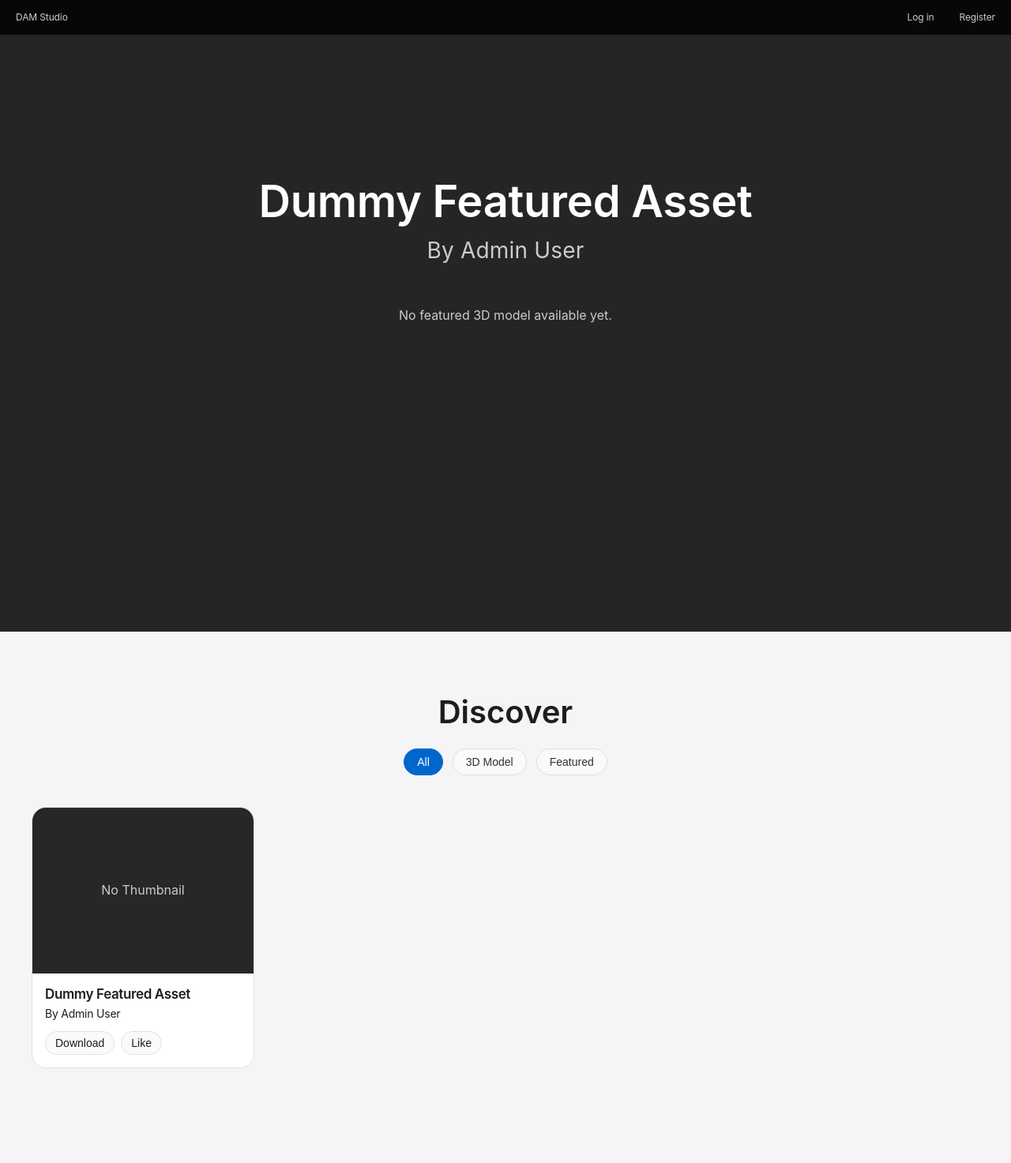
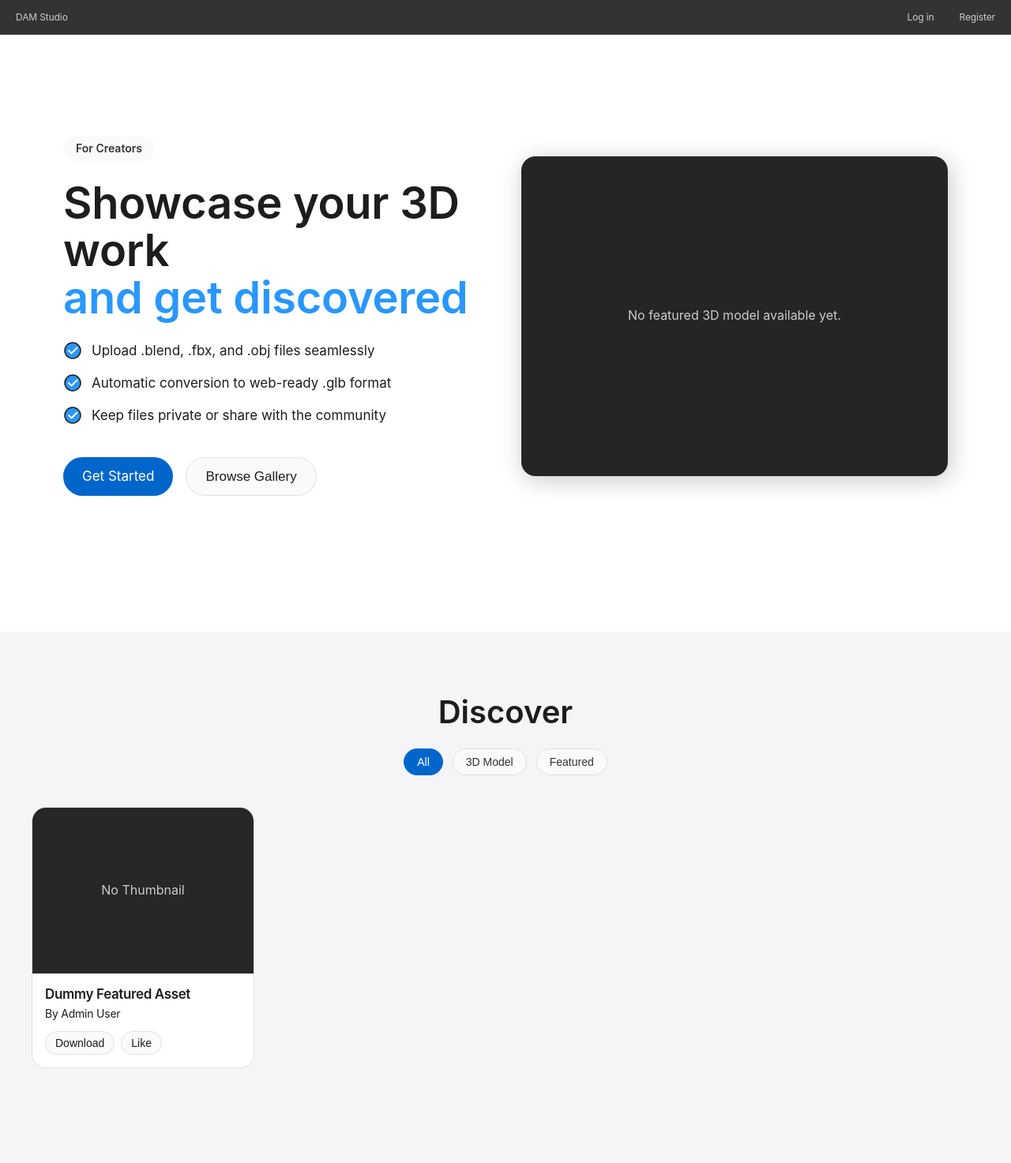
Before and after one commit to rakyann/DAM-Studio, a Laravel app: page / in a window 1280 px wide. Shown: the whole page at 79% size. Run offline with Laravel 12, Linux system fonts and the light colour scheme; data comes from the database, SQL or seed files in the repository; style sheets or scripts are compiled from the project's sources.

Commit message:
feat(landing): redesign hero section as split two-column layout per Dribbble-inspired pattern, using PRD design tokens

```diff
--- a/resources/css/app.css
+++ b/resources/css/app.css
@@ -96,18 +96,100 @@
 }
 
 /* Hero Section */
-.hero-section {
+/* Split Layout Hero Section */
+.hero-split-section {
+  display: flex;
+  flex-direction: column;
+  padding: 120px 24px 60px 24px;
+  background-color: var(--canvas);
+  min-height: 100vh;
+  gap: 40px;
+}
+
+@media (min-width: 1024px) {
+  .hero-split-section {
+    flex-direction: row;
+    align-items: center;
+    justify-content: space-between;
+    padding: 100px 80px;
+  }
+}
+
+.hero-left {
+  flex: 1;
+  max-width: 600px;
+  display: flex;
+  flex-direction: column;
+  gap: 24px;
+}
+
+.hero-right {
+  flex: 1;
+  display: flex;
+  justify-content: center;
+  align-items: center;
+  width: 100%;
+}
+
+.hero-badge {
+  display: inline-block;
+  align-self: flex-start;
+  padding: 6px 16px;
+  background-color: var(--surface-pearl);
+  color: var(--ink-muted-80);
+  border-radius: 9999px;
+  font-size: 14px;
+  font-weight: 600;
+}
+
+.hero-accent {
+  color: var(--primary-on-dark);
+}
+
+.hero-checklist {
+  list-style: none;
+  padding: 0;
+  margin: 0;
+  display: flex;
+  flex-direction: column;
+  gap: 16px;
+}
+
+.hero-checklist li {
+  display: flex;
+  align-items: flex-start;
+  gap: 12px;
+  font-size: 17px;
+  color: var(--body);
+  line-height: 1.47;
+}
+
+.check-icon {
+  width: 24px;
+  height: 24px;
+  flex-shrink: 0;
+}
+
+.hero-actions {
+  display: flex;
+  gap: 16px;
+  margin-top: 16px;
+  flex-wrap: wrap;
+}
+
+.hero-viewer-frame {
   position: relative;
   width: 100%;
-  height: 100vh;
+  max-width: 800px;
+  aspect-ratio: 4/3;
   background-color: var(--surface-tile-3);
+  border-radius: 18px;
   overflow: hidden;
-  display: flex;
-  align-items: center;
-  justify-content: center;
+  box-shadow: rgba(0, 0, 0, 0.22) 3px 5px 30px 0;
 }
 
-.hero-canvas {
+/* Override .hero-canvas for the new frame */
+.hero-viewer-frame .hero-canvas {
   position: absolute;
   top: 0;
   left: 0;
@@ -116,29 +198,35 @@
   z-index: 1;
 }
 
-.hero-content {
-  position: relative;
-  z-index: 10;
-  text-align: center;
-  color: var(--on-dark);
-  pointer-events: none;
-  margin-top: -30vh;
-}
-
-.hero-content h1 {
-  color: var(--on-dark);
-  margin-bottom: 1rem;
-}
-
-.hero-content p {
-  color: var(--body-muted);
-}
-
-.hero-placeholder {
-  position: relative;
+.hero-viewer-frame .hero-placeholder {
+  position: absolute;
+  top: 50%;
+  left: 50%;
+  transform: translate(-50%, -50%);
   z-index: 10;
   color: var(--body-muted);
   text-align: center;
+}
+
+.hero-viewer-meta {
+  position: absolute;
+  bottom: 24px;
+  left: 24px;
+  z-index: 20;
+  display: flex;
+  flex-direction: column;
+  pointer-events: none;
+}
+
+.hero-viewer-meta .meta-title {
+  color: var(--on-dark);
+  font-size: 17px;
+  font-weight: 600;
+}
+
+.hero-viewer-meta .meta-author {
+  color: var(--body-muted);
+  font-size: 14px;
 }
 
 /* Top Nav */
--- a/resources/views/landing.blade.php
+++ b/resources/views/landing.blade.php
@@ -31,24 +31,53 @@
     </nav>
 
     <!-- Hero Section -->
-    <section class="hero-section">
-        <div id="hero-canvas" class="hero-canvas"></div>
+    <section class="hero-split-section">
+        <div class="hero-left">
+            <span class="hero-badge">For Creators</span>
 
-        <div class="hero-content">
             @if($featuredAsset)
-                <h1 class="hero-display">{{ $featuredAsset->title }}</h1>
-                <p class="lead">By {{ $featuredAsset->user->name ?? 'Studio' }}</p>
+                <h1 class="hero-display">Showcase your 3D work <br><span class="hero-accent">and get discovered</span></h1>
             @else
-                <h1 class="hero-display">DAM Studio</h1>
-                <p class="lead">The future of 3D asset management.</p>
+                <h1 class="hero-display">DAM Studio <br><span class="hero-accent">3D Management</span></h1>
             @endif
+
+            <ul class="hero-checklist">
+                <li>
+                    <svg viewBox="0 0 24 24" class="check-icon"><circle cx="12" cy="12" r="10" fill="var(--primary-on-dark)"/><path d="M7 12l3.5 3.5 7-7" stroke="#fff" stroke-width="2" fill="none" stroke-linecap="round" stroke-linejoin="round"/></svg>
+                    <span>Upload .blend, .fbx, and .obj files seamlessly</span>
+                </li>
+                <li>
+                    <svg viewBox="0 0 24 24" class="check-icon"><circle cx="12" cy="12" r="10" fill="var(--primary-on-dark)"/><path d="M7 12l3.5 3.5 7-7" stroke="#fff" stroke-width="2" fill="none" stroke-linecap="round" stroke-linejoin="round"/></svg>
+                    <span>Automatic conversion to web-ready .glb format</span>
+                </li>
+                <li>
+                    <svg viewBox="0 0 24 24" class="check-icon"><circle cx="12" cy="12" r="10" fill="var(--primary-on-dark)"/><path d="M7 12l3.5 3.5 7-7" stroke="#fff" stroke-width="2" fill="none" stroke-linecap="round" stroke-linejoin="round"/></svg>
+                    <span>Keep files private or share with the community</span>
+                </li>
+            </ul>
+
+            <div class="hero-actions">
+                <a href="{{ route('register') }}" class="btn-primary">Get Started</a>
+                <button class="btn-secondary" onclick="document.getElementById('grid-wrapper').scrollIntoView({behavior: 'smooth'})">Browse Gallery</button>
+            </div>
         </div>
 
-        @if(!$featuredAsset || !$featuredAsset->viewer_glb_path)
-        <div class="hero-placeholder" style="position: absolute; top: 50%; left: 50%; transform: translate(-50%, -50%);">
-            <p>No featured 3D model available yet.</p>
+        <div class="hero-right">
+            <div class="hero-viewer-frame">
+                <div id="hero-canvas" class="hero-canvas"></div>
+
+                @if(!$featuredAsset || !$featuredAsset->viewer_glb_path)
+                <div class="hero-placeholder">
+                    <p>No featured 3D model available yet.</p>
+                </div>
+                @else
+                <div class="hero-viewer-meta">
+                    <span class="meta-title">{{ $featuredAsset->title }}</span>
+                    <span class="meta-author">By {{ $featuredAsset->user->name ?? 'Studio' }}</span>
+                </div>
+                @endif
+            </div>
         </div>
-        @endif
     </section>
 
     <!-- Discovery Grid Section -->
@@ -99,7 +128,11 @@
 
             // Renderer
             const renderer = new THREE.WebGLRenderer({ antialias: true, alpha: true });
-            renderer.setSize(window.innerWidth, window.innerHeight);
+
+            // Adjust to container size instead of window
+            const width = container.clientWidth;
+            const height = container.clientHeight;
+            renderer.setSize(width, height);
             renderer.setPixelRatio(window.devicePixelRatio);
             // Apple Design pedestal shadow equivalent in 3D: we rely on CSS or soft shadows
             renderer.shadowMap.enabled = true;
@@ -159,9 +192,11 @@
             // Handle Resize
             window.addEventListener('resize', onWindowResize, false);
             function onWindowResize() {
-                camera.aspect = window.innerWidth / window.innerHeight;
+                const width = container.clientWidth;
+                const height = container.clientHeight;
+                camera.aspect = width / height;
                 camera.updateProjectionMatrix();
-                renderer.setSize(window.innerWidth, window.innerHeight);
+                renderer.setSize(width, height);
             }
 
             // Animation Loop
```
